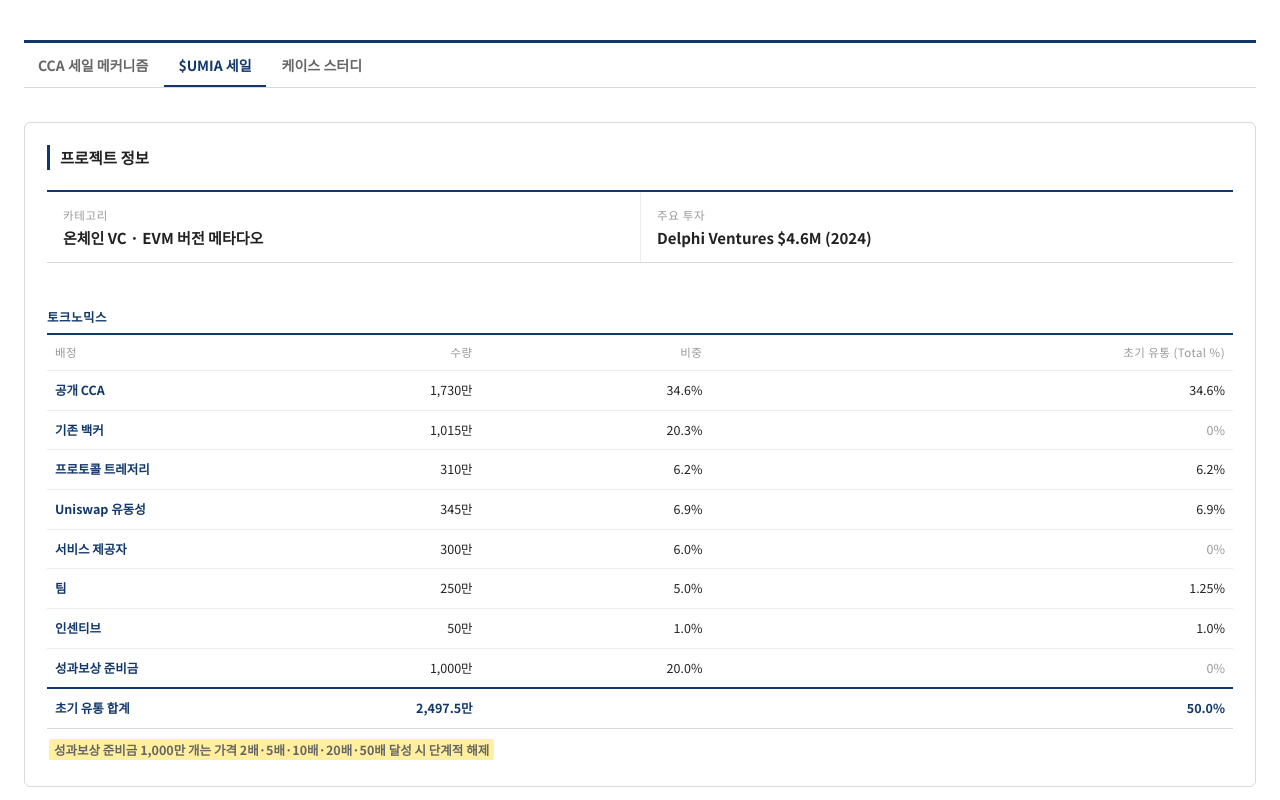
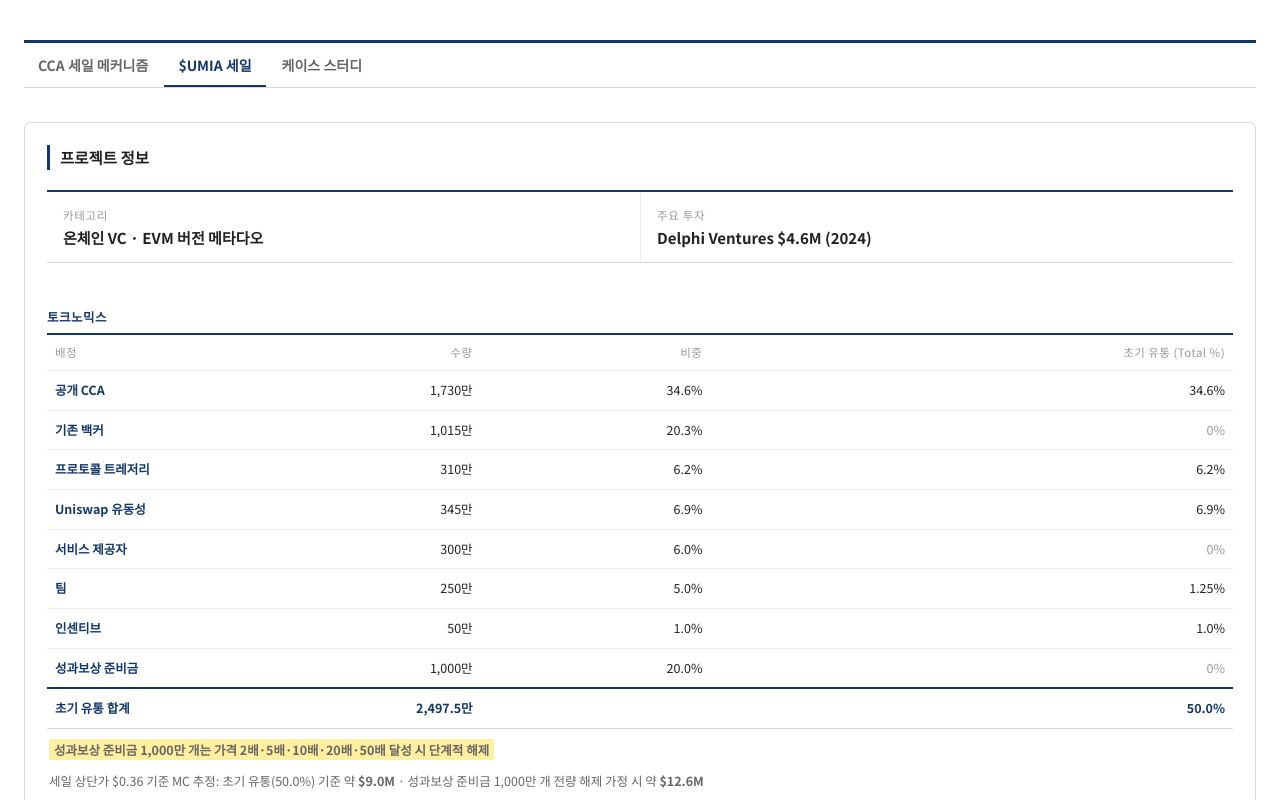
Before and after one commit to umdukh1-png/11, a plain HTML site: page index.html in a window 1280 px wide. Both pictures are taken after a click on the button "$UMIA 세일". Shown: the top 800 px of the page. Drawn offline with Linux system fonts and the light colour scheme.

Commit message:
Add MC estimates at price cap under tokenomics
Co-Authored-By: Claude Fable 5 <noreply@anthropic.com>
Claude-Session: https://claude.ai/code/session_01BZQKsL6oqyEna1M5bg8gzW

```diff
--- a/index.html
+++ b/index.html
@@ -793,6 +793,7 @@
       <tr class="total"><td>초기 유통 합계</td><td class="num">2,497.5만</td><td class="num"></td><td class="num">50.0%</td></tr>
     </table>
     <p class="tbl-note"><mark class="hl">성과보상 준비금 1,000만 개는 가격 2배·5배·10배·20배·50배 달성 시 단계적 해제</mark></p>
+    <p class="tbl-note">세일 상단가 $0.36 기준 MC 추정: 초기 유통(50.0%) 기준 약 <b>$9.0M</b> · 성과보상 준비금 1,000만 개 전량 해제 가정 시 약 <b>$12.6M</b></p>
   </section>
 
   <section>
```
